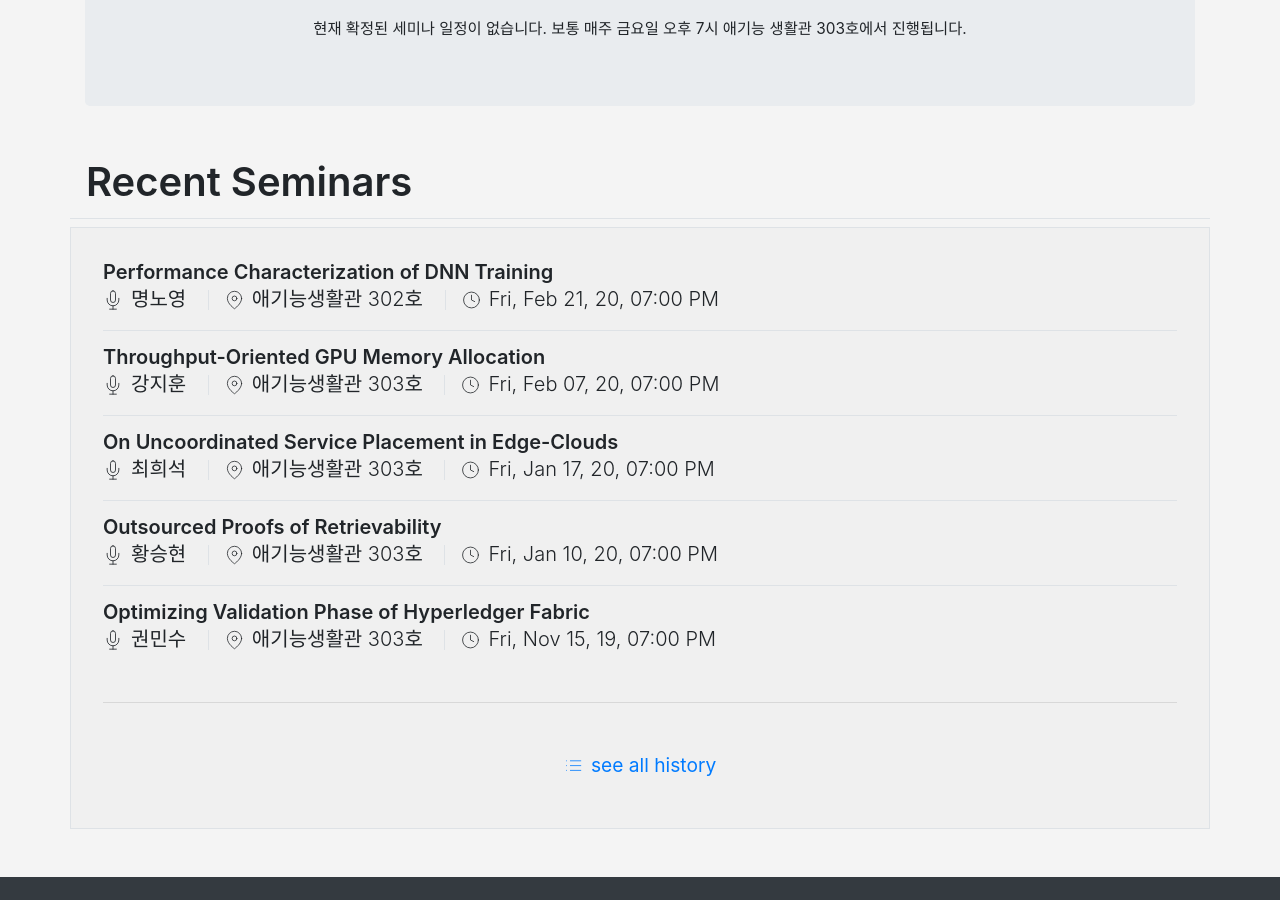
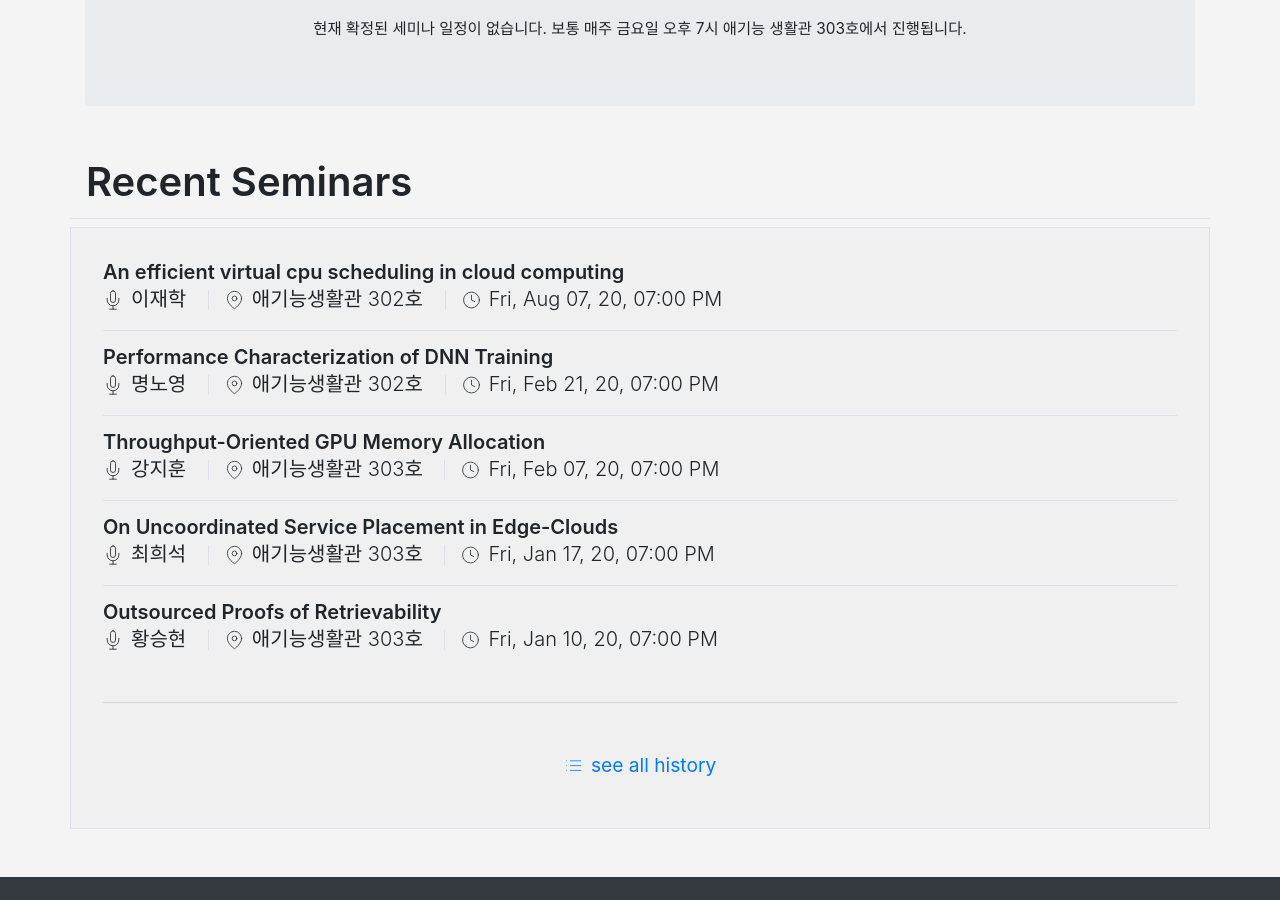
Before and after one commit to KU-Cloud/ku-cloud.github.io, a Jekyll site: the page built from seminar.html, in a window 1280 px wide and 900 px high, scrolled down 355 px. Built offline with Jekyll 4.4.1, drawn with Linux system fonts in a browser that asks for light colours.

Commit message:
update seminars

```diff
--- a/_data/seminars.yaml
+++ b/_data/seminars.yaml
@@ -639,3 +639,7 @@
   date: 2020-02-21T19:00:00.000+0900
   speacker: 명노영
   location: 애기능생활관 302호
+- title: 'An efficient virtual cpu scheduling in cloud computing'
+  date: 2020-08-07T19:00:00.000+0900
+  speacker: 이재학
+  location: 애기능생활관 302호
```
